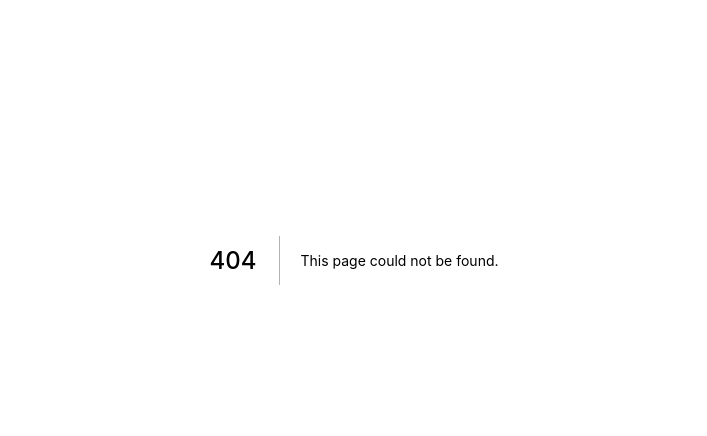
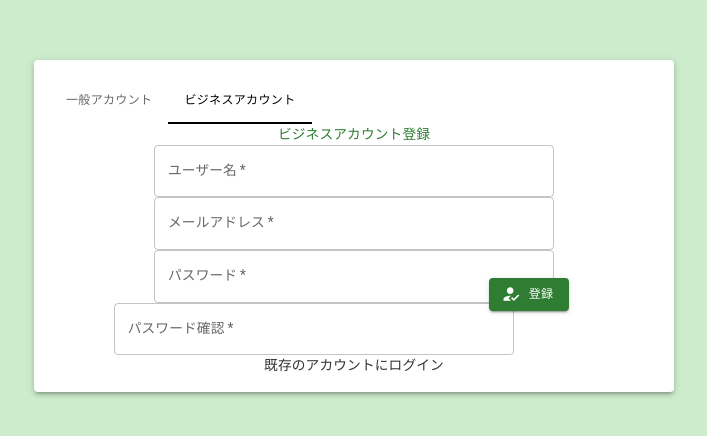
Before and after one commit to naotarian/free-frontend, a Next.js app: page /auth/register in a window 1280 px wide. Before the commit this address had no page. Shown: the part 140-576 px from the top of the page, without its empty margins (286-993 px from the left). Built offline with nearby package versions, Linux system fonts and the light colour scheme.

Commit message:
登録画面作成

```diff
--- /dev/null
+++ b/components/Parts/Auth/AccountTypeTab.js
@@ -0,0 +1,32 @@
+import React, { useState } from 'react'
+import Link from 'next/link'
+import styled from 'styled-components'
+
+//mui
+import Tabs from '@mui/material/Tabs'
+import Tab from '@mui/material/Tab'
+import Box from '@mui/material/Box'
+
+const AccountTypeTab = (props) => {
+  const {accountType, changeAccountType} = props
+  const [value, setValue] = React.useState('business');
+  const handleChange = (event, newValue) => {
+    setValue(newValue);
+    changeAccountType(newValue)
+  };
+  return (
+    <Box sx={{ width: '100%' }}>
+      <Tabs
+        value={value}
+        onChange={handleChange}
+        textColor="secondary"
+        indicatorColor="secondary"
+        aria-label="secondary tabs example"
+      >
+        <Tab value="general" label="一般アカウント" />
+        <Tab value="business" label="ビジネスアカウント" />
+      </Tabs>
+    </Box>
+  )
+}
+export default AccountTypeTab
--- a/components/Parts/Invitation.js
+++ b/components/Parts/Invitation.js
@@ -57,7 +57,7 @@ const Invitation = () => {
             </Grid>
             <Grid className="w-45">
               <StartButton variant="contained" color={'secondary'}>今すぐ始める</StartButton>
-              <Link href="/login">
+              <Link href="/auth/login">
                 <a><Typography>フリーランスの方はこちら</Typography></a>
               </Link>
             </Grid>
--- /dev/null
+++ b/pages/auth/register.js
@@ -0,0 +1,121 @@
+import React, { useState } from 'react'
+import { SubmitHandler, useForm } from 'react-hook-form'
+import Link from 'next/link'
+import styled from 'styled-components'
+//mui
+import Grid from '@mui/material/Grid'
+import Paper from '@mui/material/Paper'
+import Typography from '@mui/material/Typography'
+import TextField from '@mui/material/TextField'
+import { ThemeProvider } from '@mui/material/styles'
+import Button from '@mui/material/Button'
+import HowToRegIcon from '@mui/icons-material/HowToReg'
+import Tabs from '@mui/material/Tabs'
+import Tab from '@mui/material/Tab'
+import Box from '@mui/material/Box'
+//components
+import AccountTypeTab from '../../components/Parts/Auth/AccountTypeTab'
+import {theme} from '../../components/common/theme/theme'
+const LoginGrid = styled(Grid)`
+  background: #CCECCC;
+  height: 100vh;
+  padding-top: 25vh;
+  @media screen and (max-width:767px) {
+    padding-top: 10vh;
+  }
+`
+const LoginPaper = styled(Paper)`
+  width: 50%;
+  padding: 1rem;
+  margin: 0 auto;
+  text-align: center;
+  position: relative;
+  @media screen and (max-width:767px) {
+    width: 90%;
+    height: auto;
+  }
+`
+const RegisterPaperTypography = styled(Typography)`
+  color: #2e7d32;
+  font-size: 1.5rem;
+  font-weight: bold;
+  margin-top: 1rem;
+`
+const StyledTextField = styled(TextField)`
+  width: 400px;
+  margin-top: 2rem;
+  @media screen and (max-width:767px) {
+    width: 100%;
+  }
+`
+const StyledButton = styled(Button)`
+  @media screen and (min-width:1024px) {
+    position: absolute;
+    bottom: 25px;
+    right: 25px;
+  }
+  @media screen and (max-width:767px) {
+    margin-top: 2rem;
+    padding: 0.8rem 2rem;
+    font-size: 1rem;
+  }
+`
+const RegisterTypography = styled(Typography)`
+  margin-top: 2rem;
+  color: #333;
+`
+
+const Login = () => {
+  const { register, handleSubmit } = useForm()
+  const [emailErrFlag, setEmailErrFlag] = useState(false);
+  const [accountType, setAccountType] = useState('business')
+  // フォーム送信時の処理
+  const onSubmit = (data) => {
+    const emailRegex = /^[a-zA-Z0-9.!#$%&'*+\/=?^_`{|}~-]+@[a-zA-Z0-9-]+(?:\.[a-zA-Z0-9-]+)*$/;
+    if (!emailRegex.test(data.email)) {
+      setEmailErrFlag(true)
+      return
+    } else {
+      setEmailErrFlag(false)
+    }
+  }
+  const changeAccountType = (val) => {
+    setAccountType(val)
+  }
+  return (
+    <LoginGrid>
+      <ThemeProvider theme={theme}>
+        <LoginPaper elevation={3}>
+          <AccountTypeTab accountType={accountType} changeAccountType={changeAccountType} />
+          {accountType == 'business' ? (
+            <>
+              <RegisterPaperTypography>ビジネスアカウント登録</RegisterPaperTypography>
+              <form onSubmit={handleSubmit(onSubmit)}>
+                <StyledTextField id="outlined-basic" label="ユーザー名" variant="outlined" color={'primary'} {...register("user_name")} required />
+                <StyledTextField id="outlined-basic" label="メールアドレス" variant="outlined" color={'primary'} {...register("email")} error={emailErrFlag} required />
+                <StyledTextField id="outlined-password-input" label="パスワード" type="password" autoComplete="current-password" color={'primary'} {...register("password")} required />
+                <StyledTextField id="outlined-password-input" label="パスワード確認" type="password" autoComplete="current-password" color={'primary'} {...register("password_confirm")} required />
+                <StyledButton variant="contained" color={'primary'} startIcon={<HowToRegIcon />} type="submit">登録</StyledButton>
+              </form>
+            </>
+            ) : (
+            <>
+              <RegisterPaperTypography>一般アカウント登録</RegisterPaperTypography>
+              <form onSubmit={handleSubmit(onSubmit)}>
+                <StyledTextField id="outlined-basic" label="ユーザー名" variant="outlined" color={'primary'} {...register("user_name")} required />
+                <StyledTextField id="outlined-basic" label="メールアドレス" variant="outlined" color={'primary'} {...register("email")} error={emailErrFlag} required />
+                <StyledTextField id="outlined-password-input" label="パスワード" type="password" autoComplete="current-password" color={'primary'} {...register("password")} required />
+                <StyledTextField id="outlined-password-input" label="パスワード確認" type="password" autoComplete="current-password" color={'primary'} {...register("password_confirm")} required />
+                <StyledButton variant="contained" color={'primary'} startIcon={<HowToRegIcon />} type="submit">登録</StyledButton>
+              </form>
+            </>
+          )}
+          <Link href="/auth/login">
+            <a><RegisterTypography>既存のアカウントにログイン</RegisterTypography></a>
+          </Link>
+        </LoginPaper>
+      </ThemeProvider>
+    </LoginGrid>
+  )
+}
+export default Login
```
Also changed, not shown: pages/auth/login.js (renamed from pages/login.js, +9 -1 lines).
